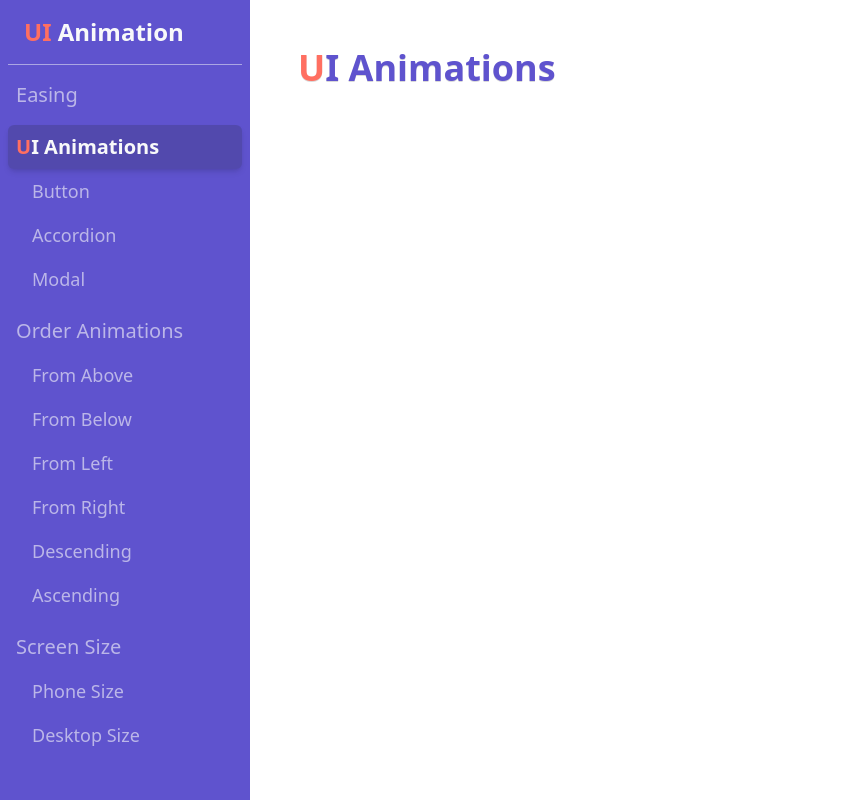
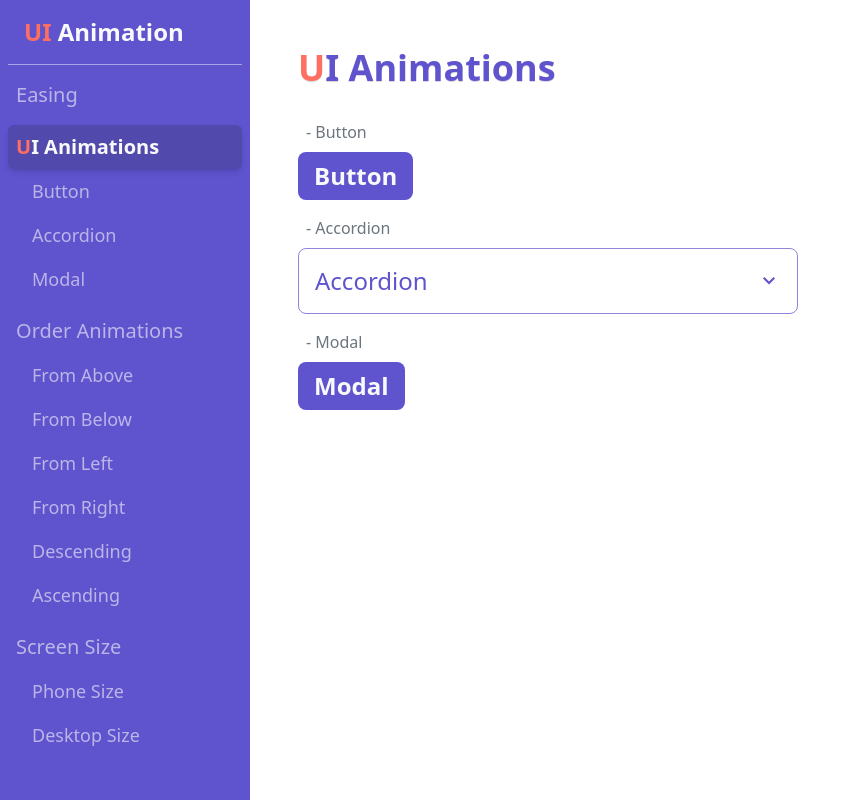
Before and after one commit to i-X-ce/ui-animation-demo, a React (Vite) app: page / in a window 1280 px wide. Both pictures are taken after a click on the button "UI Animations". Shown: the whole page, without its empty margins (0-853 px from the left). Built offline with nearby package versions, Linux system fonts and the light colour scheme.

Commit message:
✨ UI AnimationViewの追加

```diff
--- a/src/components/MainView.tsx
+++ b/src/components/MainView.tsx
@@ -4,6 +4,7 @@ import EasingView from "./UIAnimations/Easing/EasingView";
 import ButtonView from "./UIAnimations/Button/ButtonView";
 import AccordionView from "./UIAnimations/Accordion/AccordionView";
 import ModalView from "./UIAnimations/Modal/ModalView";
+import UIAnimationsView from "./UIAnimations/UIAnimationsView";
 
 function MainView() {
   const { view } = useView();
@@ -17,6 +18,7 @@ function MainView() {
           {viewName.slice(1)}
         </h1>
         {view === "EASING" && <EasingView />}
+        {view === "UI" && <UIAnimationsView />}
         {view === "BUTTON" && <ButtonView />}
         {view === "ACCORDION" && <AccordionView />}
         {view === "MODAL" && <ModalView />}
--- /dev/null
+++ b/src/components/UIAnimations/UIAnimationsView.tsx
@@ -0,0 +1,38 @@
+import type { ReactNode } from "react";
+import Accordion from "./Accordion/Accordion";
+import Button from "./Button/Button";
+import Modal from "./Modal/Modal";
+import ItemNameChip from "../ItemNameChip";
+
+function Item({
+  chipName,
+  children,
+}: {
+  chipName: string;
+  children: ReactNode;
+}) {
+  return (
+    <div className="flex flex-col gap-2 flex-1 max-w-[500px]">
+      <ItemNameChip>{chipName}</ItemNameChip>
+      <div>{children}</div>
+    </div>
+  );
+}
+
+function UIAnimationsView() {
+  return (
+    <div className="flex flex-col gap-4">
+      <Item chipName="Button">
+        <Button>Button</Button>
+      </Item>
+      <Item chipName="Accordion">
+        <Accordion>Accordion</Accordion>
+      </Item>
+      <Item chipName="Modal">
+        <Modal>Modal</Modal>
+      </Item>
+    </div>
+  );
+}
+
+export default UIAnimationsView;
```
